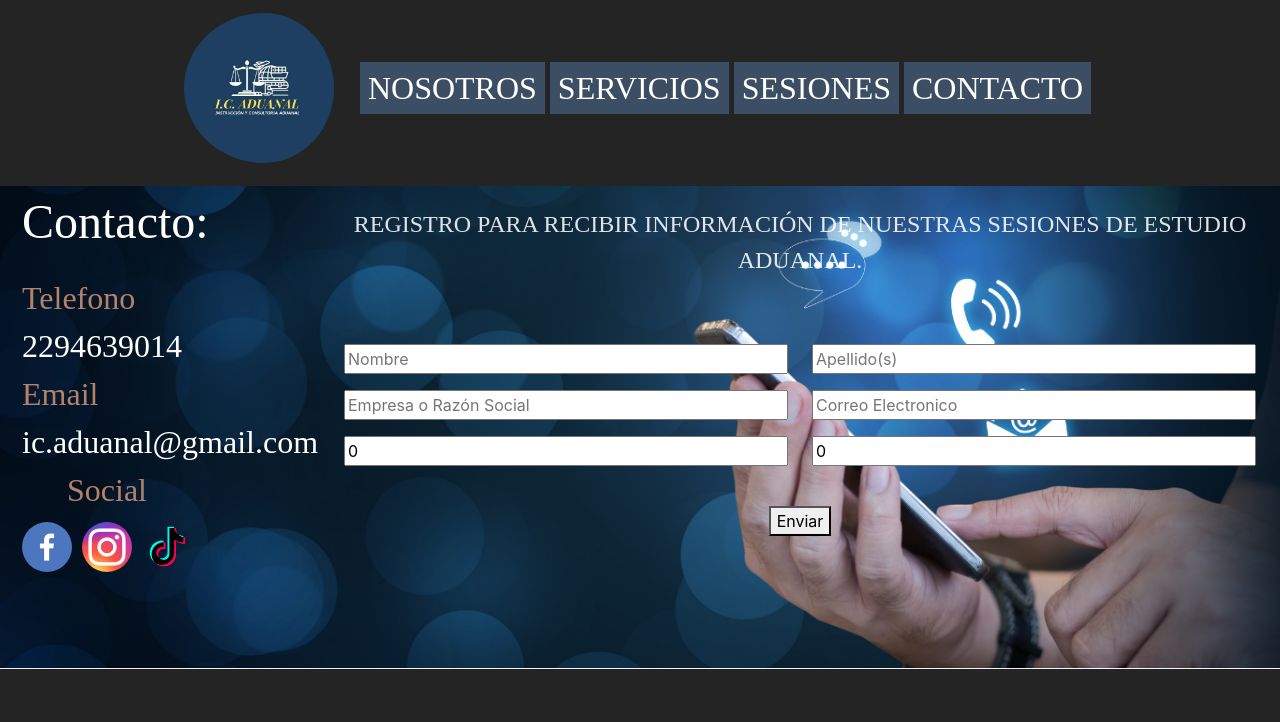
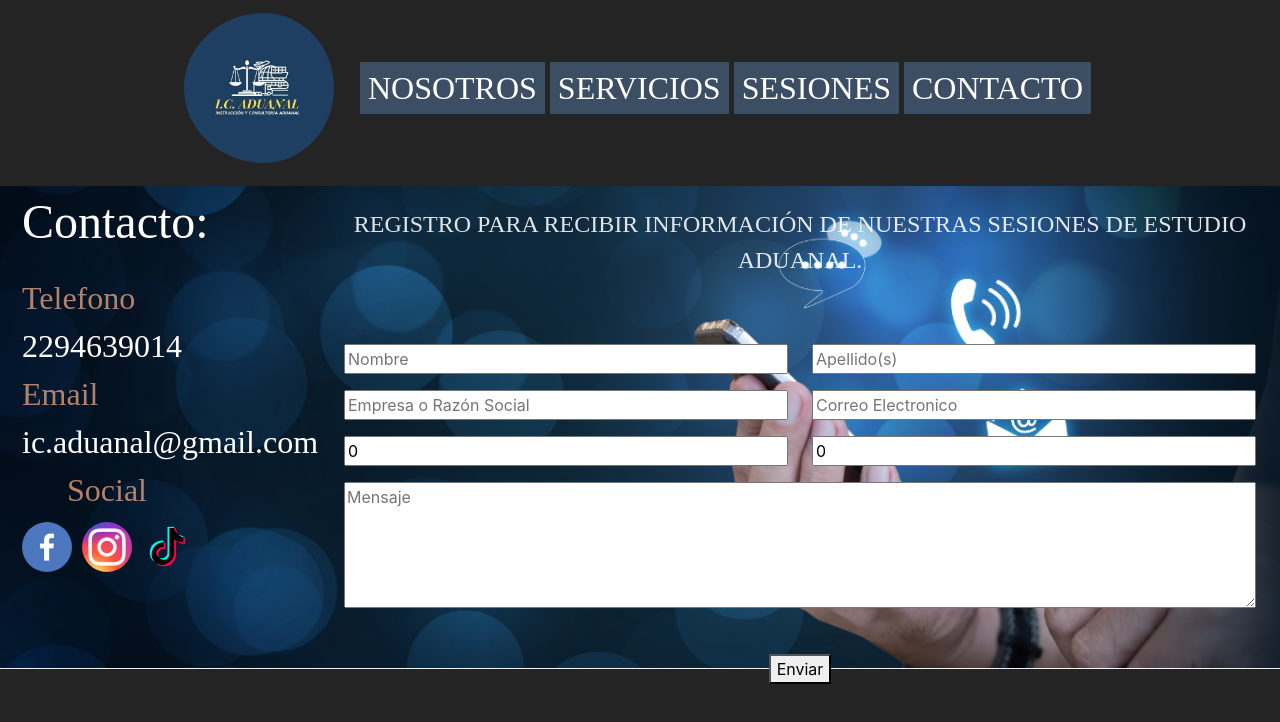
Before and after one commit to Darkk3n/CustomsConsultancy, a React (Vite) app in the folder CustomsConsultancy.Web/: page /contact in a window 1280 px wide. Shown: the top 722 px of the page. Built offline with nearby package versions, Linux system fonts and the light colour scheme; a web font is replaced by a local one.

Commit message:
Added message input

```diff
--- a/CustomsConsultancy.Web/src/components/ContactForm.tsx
+++ b/CustomsConsultancy.Web/src/components/ContactForm.tsx
@@ -11,7 +11,8 @@ export const ContactForm = () => {
       company: yup.string().required('Se requiere un nombre de Empresa o Razón Social'),
       email: yup.string().email().required('Se requiere un correo electronico'),
       phone: yup.number().positive(),
-      mobilePhone: yup.number().positive()
+      mobilePhone: yup.number().positive(),
+      inquiry: yup.string().required()
    })
 
    const { register, handleSubmit, formState: { errors } } = useForm({
@@ -21,7 +22,8 @@ export const ContactForm = () => {
          company: '',
          email: '',
          phone: 0,
-         mobilePhone: 0
+         mobilePhone: 0,
+         inquiry: ''
       },
       resolver: yupResolver(schema)
    });
@@ -67,12 +69,17 @@ export const ContactForm = () => {
                      <p>{errors.mobilePhone?.message}</p>
                   </Col>
                </Row>
+               <Row>
+                  <Col md={12}>
+                     <textarea rows={5} style={{ width: '100%' }} placeholder='Mensaje' {...register('inquiry')} />
+                     <p>{errors.inquiry?.message}</p>
+                  </Col>
+               </Row>
                <br />
                <Row>
                   <Col md={12}>
                      <button type='submit'>Enviar</button>
                   </Col>
-
                </Row>
             </form>
          </Container>
```
